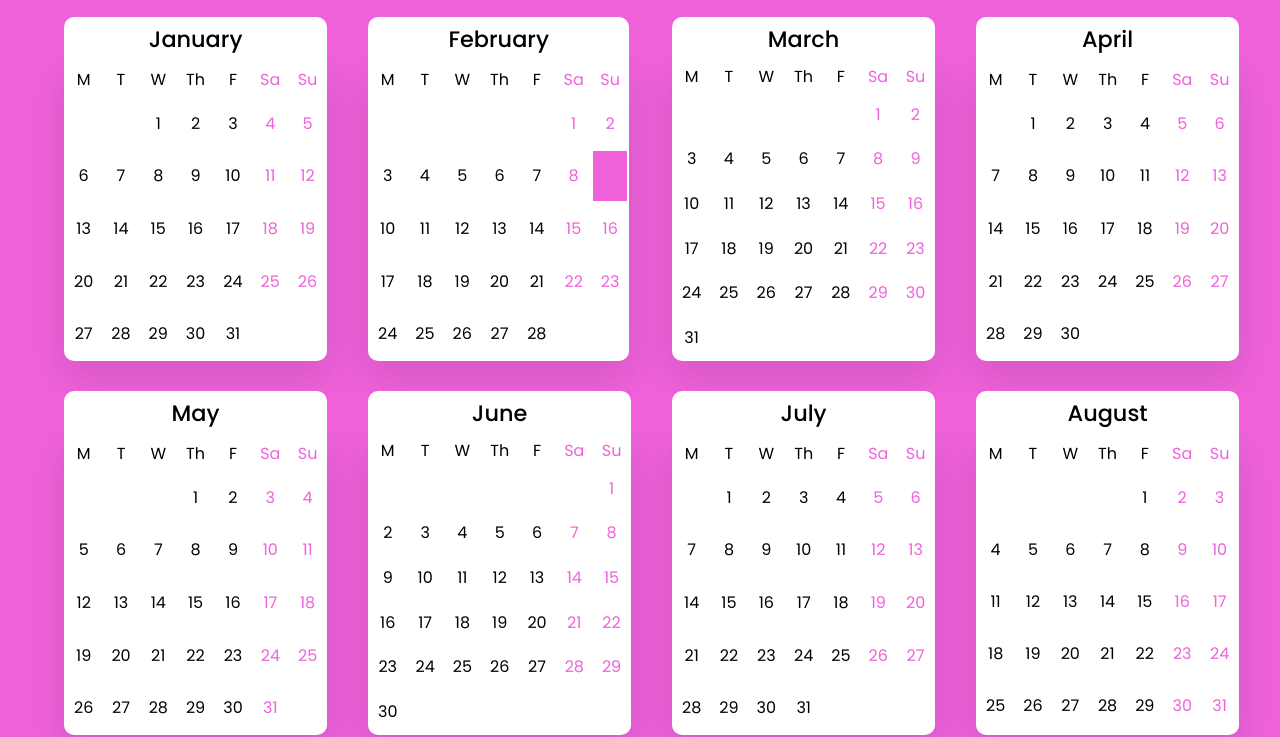
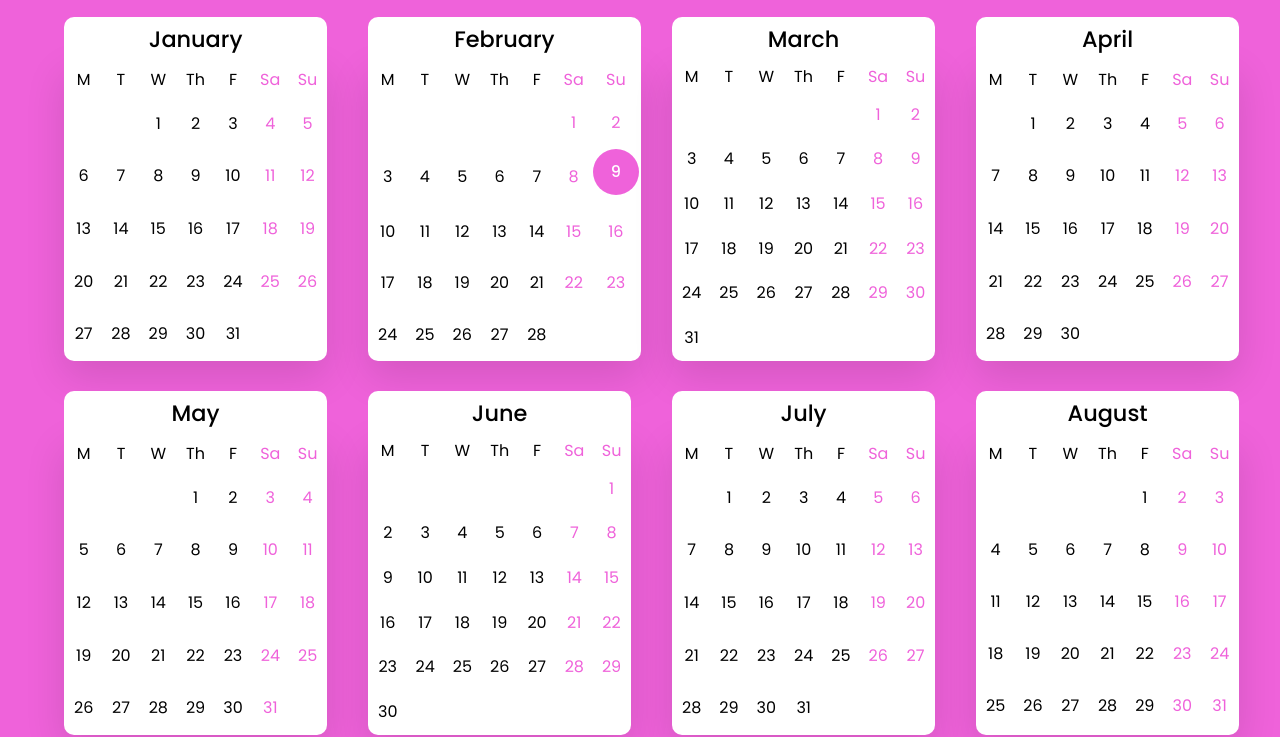
Before and after one commit to TanyaSeagull/Calendar, a plain HTML site: page index_homework.html in a window 1280 px wide. Shown: the part 94-831 px from the top of the page. Drawn offline with Linux system fonts and the light colour scheme.

Commit message:
correct current date

```diff
--- a/index_homework.html
+++ b/index_homework.html
@@ -84,12 +84,23 @@
 
         .today {
             background-color: #ef62da;
-            color: #ebedf0;
+            color: #fff;
             font-weight: 500;
+            border-radius: 50%; /* Makes the cell round */
+            width: 30px; /* Adjust the width and height to make it a perfect circle */
+            height: 30px;
+            display: flex;
+            align-items: center;
+            justify-content: center;
+            margin: 0 auto;
         }
 
         .weekend {
             color: #ef62da;
+        }
+
+        .today.weekend {
+            color: white;
         }
     </style>
 </head>
```
